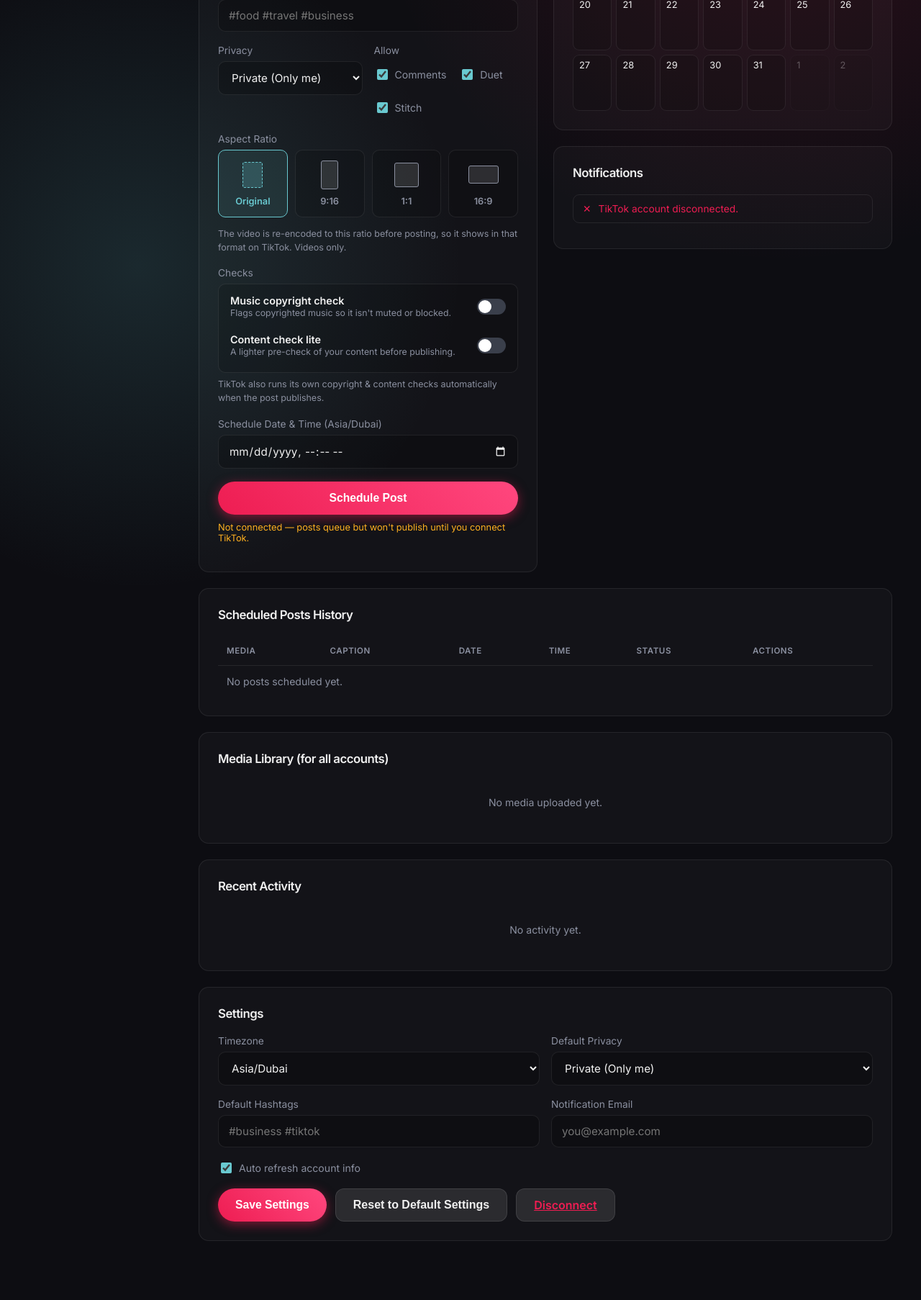
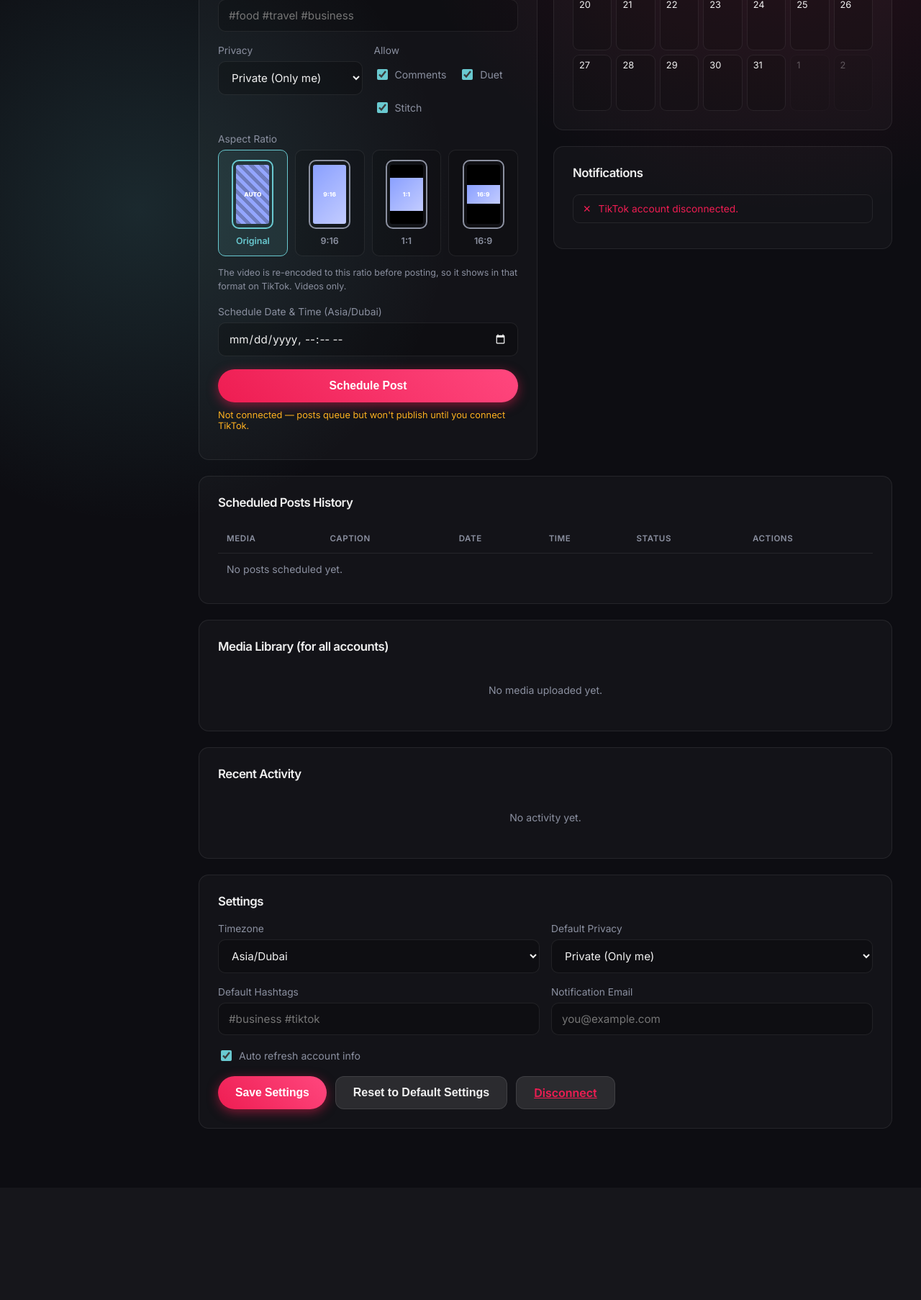
Before and after one commit to aaron35tobias/tiktok-scheduler, a Django app: page /dashboard/ in a window 1280 px wide. Shown: the part 1068-2874 px from the top of the page at 72% size. After the commit the page ends 2636 px from the top, so only its background shows below. Run offline with Django 5.2, Linux system fonts and the light colour scheme; parts of the project's set-up code (start-up, migrations or seed data) failed here and were passed over.

Commit message:
feat: remove Checks toggles; aspect-ratio tiles now phone mockups with video area + bars

```diff
--- a/core/templates/core/dashboard.html
+++ b/core/templates/core/dashboard.html
@@ -119,30 +119,21 @@
     .toggle input { width: 15px; height: 15px; accent-color: var(--tk-cyan); }
     .hint { font-size: 0.78rem; color: var(--muted); margin-top: 7px; line-height: 1.5; }
 
-    /* Checks block + toggle switches */
-    .checks-box { display: flex; flex-direction: column; gap: 14px; border: 1px solid var(--card-border); border-radius: 10px; padding: 14px 16px; background: rgba(0,0,0,0.15); }
-    .check-row { display: flex; align-items: center; justify-content: space-between; gap: 16px; cursor: pointer; }
-    .check-text b { font-size: 0.9rem; font-weight: 600; display: block; color: var(--text-primary); }
-    .check-text small { color: var(--muted); font-size: 0.77rem; }
-    .switch { appearance: none; -webkit-appearance: none; width: 40px; height: 22px; border-radius: 999px; background: #3a3f4b; position: relative; cursor: pointer; transition: background 0.2s; flex-shrink: 0; margin: 0; }
-    .switch::before { content: ""; position: absolute; top: 2px; left: 2px; width: 18px; height: 18px; border-radius: 50%; background: #fff; transition: transform 0.2s; }
-    .switch:checked { background: var(--tk-cyan); }
-    .switch:checked::before { transform: translateX(18px); }
-
-    /* Aspect-ratio tiles */
+    /* Aspect-ratio tiles — phone mockups */
     .ar-tiles { display: grid; grid-template-columns: repeat(4, 1fr); gap: 10px; }
     .ar-radio { position: absolute; opacity: 0; pointer-events: none; }
-    .ar-tile { display: flex; flex-direction: column; align-items: center; gap: 9px; padding: 14px 8px; border: 1px solid var(--card-border); border-radius: 10px; cursor: pointer; background: rgba(0,0,0,0.15); transition: border-color 0.15s, background 0.15s; }
+    .ar-tile { display: flex; flex-direction: column; align-items: center; gap: 9px; padding: 13px 6px; border: 1px solid var(--card-border); border-radius: 10px; cursor: pointer; background: rgba(0,0,0,0.15); transition: border-color 0.15s, background 0.15s; }
     .ar-tile:hover { border-color: var(--muted); }
-    .ar-icon { height: 40px; display: flex; align-items: center; justify-content: center; }
-    .ar-shape { background: rgba(255,255,255,0.12); border: 1.5px solid var(--muted); border-radius: 3px; transition: border-color 0.15s, background 0.15s; }
-    .s-orig { width: 26px; height: 34px; border-style: dashed; }
-    .s-916 { width: 22px; height: 38px; }
-    .s-11 { width: 32px; height: 32px; }
-    .s-169 { width: 40px; height: 23px; }
-    .ar-label { font-size: 0.8rem; color: var(--muted); font-weight: 600; }
+    .phone { width: 46px; height: 82px; border: 2px solid var(--muted); border-radius: 10px; padding: 5px 4px; display: flex; align-items: center; justify-content: center; transition: border-color 0.15s; }
+    .screen { width: 100%; height: 100%; background: #000; border-radius: 3px; display: flex; align-items: center; justify-content: center; overflow: hidden; }
+    .vid { display: flex; align-items: center; justify-content: center; color: #fff; font-size: 0.52rem; font-weight: 800; background: linear-gradient(135deg, #8aa0ff, #c3ccff); }
+    .v-916 { width: 100%; height: 100%; }
+    .v-11 { width: 100%; aspect-ratio: 1 / 1; }
+    .v-169 { width: 100%; aspect-ratio: 16 / 9; }
+    .v-orig { width: 100%; height: 100%; background: repeating-linear-gradient(45deg, #6f7dbf, #6f7dbf 5px, #93a5ff 5px, #93a5ff 10px); }
+    .ar-label { font-size: 0.78rem; color: var(--muted); font-weight: 600; }
     .ar-radio:checked + .ar-tile { border-color: var(--tk-cyan); background: rgba(105,201,208,0.1); }
-    .ar-radio:checked + .ar-tile .ar-shape { border-color: var(--tk-cyan); background: rgba(105,201,208,0.22); }
+    .ar-radio:checked + .ar-tile .phone { border-color: var(--tk-cyan); }
     .ar-radio:checked + .ar-tile .ar-label { color: var(--tk-cyan); }
     .ar-radio:focus-visible + .ar-tile { outline: 2px solid var(--tk-cyan); outline-offset: 2px; }
 
@@ -412,41 +403,26 @@
                         <div class="ar-tiles">
                             <input class="ar-radio" type="radio" name="aspect_ratio" id="ar-original" value="original" checked>
                             <label for="ar-original" class="ar-tile">
-                                <span class="ar-icon"><span class="ar-shape s-orig"></span></span>
+                                <span class="phone"><span class="screen"><span class="vid v-orig">AUTO</span></span></span>
                                 <span class="ar-label">Original</span>
                             </label>
                             <input class="ar-radio" type="radio" name="aspect_ratio" id="ar-916" value="9:16">
                             <label for="ar-916" class="ar-tile">
-                                <span class="ar-icon"><span class="ar-shape s-916"></span></span>
+                                <span class="phone"><span class="screen"><span class="vid v-916">9:16</span></span></span>
                                 <span class="ar-label">9:16</span>
                             </label>
                             <input class="ar-radio" type="radio" name="aspect_ratio" id="ar-11" value="1:1">
                             <label for="ar-11" class="ar-tile">
-                                <span class="ar-icon"><span class="ar-shape s-11"></span></span>
+                                <span class="phone"><span class="screen"><span class="vid v-11">1:1</span></span></span>
                                 <span class="ar-label">1:1</span>
                             </label>
                             <input class="ar-radio" type="radio" name="aspect_ratio" id="ar-169" value="16:9">
                             <label for="ar-169" class="ar-tile">
-                                <span class="ar-icon"><span class="ar-shape s-169"></span></span>
+                                <span class="phone"><span class="screen"><span class="vid v-169">16:9</span></span></span>
                                 <span class="ar-label">16:9</span>
                             </label>
                         </div>
                         <div class="hint">The video is re-encoded to this ratio before posting, so it shows in that format on TikTok. Videos only.</div>
-                    </div>
-
-                    <div class="form-group">
-                        <label>Checks</label>
-                        <div class="checks-box">
-                            <label class="check-row">
-                                <span class="check-text"><b>Music copyright check</b><small>Flags copyrighted music so it isn't muted or blocked.</small></span>
-                                <input type="checkbox" name="music_copyright_check" class="switch">
-                            </label>
-                            <label class="check-row">
-                                <span class="check-text"><b>Content check lite</b><small>A lighter pre-check of your content before publishing.</small></span>
-                                <input type="checkbox" name="content_check_lite" class="switch">
-                            </label>
-                        </div>
-                        <div class="hint">TikTok also runs its own copyright &amp; content checks automatically when the post publishes.</div>
                     </div>
 
                     <div class="form-group">
--- a/core/views.py
+++ b/core/views.py
@@ -299,8 +299,6 @@ def schedule_post(request):
     allow_comments = request.POST.get('allow_comments') == 'on'
     allow_duet = request.POST.get('allow_duet') == 'on'
     allow_stitch = request.POST.get('allow_stitch') == 'on'
-    music_copyright_check = request.POST.get('music_copyright_check') == 'on'
-    content_check_lite = request.POST.get('content_check_lite') == 'on'
     aspect_ratio = request.POST.get('aspect_ratio', 'original')
 
     if not all([media_file, schedule_time_str]):
@@ -335,8 +333,6 @@ def schedule_post(request):
         allow_duet=allow_duet,
         allow_stitch=allow_stitch,
         account_open_id=owner_open_id,
-        music_copyright_check=music_copyright_check,
-        content_check_lite=content_check_lite,
         aspect_ratio=aspect_ratio,
     )
 
--- a/tiktok_scheduler/models.py
+++ b/tiktok_scheduler/models.py
@@ -80,8 +80,6 @@ class Post:
     allow_duet: bool = True
     allow_stitch: bool = True
     account_open_id: str = ""           # which connected account this post belongs to
-    music_copyright_check: bool = False
-    content_check_lite: bool = False
     aspect_ratio: str = "original"      # original, 9:16, 1:1, 16:9
 
     @property
@@ -125,8 +123,6 @@ class Post:
             "allow_duet": self.allow_duet,
             "allow_stitch": self.allow_stitch,
             "account_open_id": self.account_open_id,
-            "music_copyright_check": self.music_copyright_check,
-            "content_check_lite": self.content_check_lite,
             "aspect_ratio": self.aspect_ratio,
         }
 
@@ -146,7 +142,5 @@ class Post:
             allow_duet=data.get("allow_duet", True),
             allow_stitch=data.get("allow_stitch", True),
             account_open_id=data.get("account_open_id", ""),
-            music_copyright_check=data.get("music_copyright_check", False),
-            content_check_lite=data.get("content_check_lite", False),
             aspect_ratio=data.get("aspect_ratio", "original"),
         )
```
